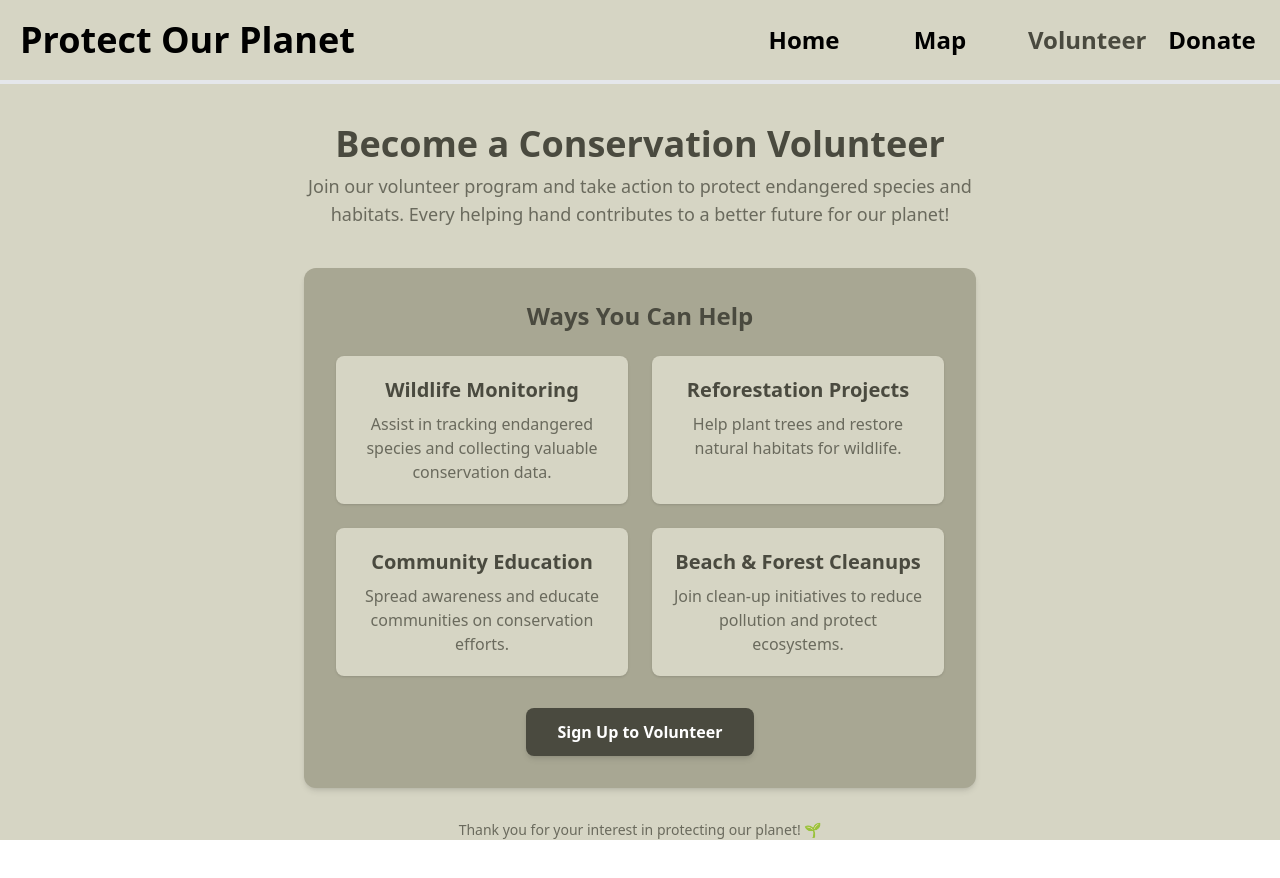
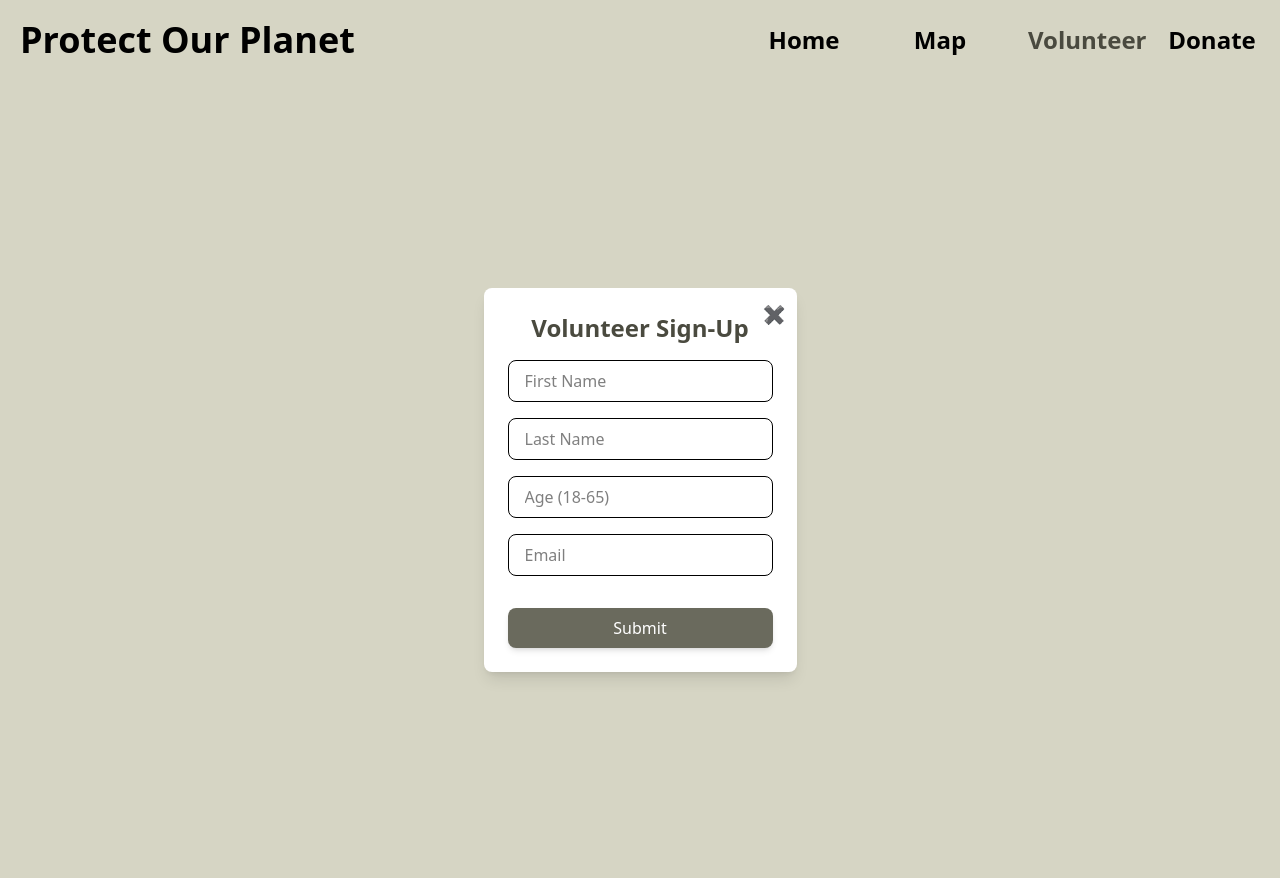
Before and after one commit to AbdelrahmanBekhit/EndangeredAnimal, a React (Vite) app in the folder frontend/: page /volunteer in a window 1280 px wide. Both pictures are taken after a click on the button "Sign Up to Volunteer". Before the commit the page ends 840 px from the top, so only its background shows below. Built offline with nearby package versions, Linux system fonts and the light colour scheme.

Commit message:
Update Volunteer.jsx

```diff
--- a/frontend/src/pages/Volunteer.jsx
+++ b/frontend/src/pages/Volunteer.jsx
@@ -1,8 +1,55 @@
+
+import { useState } from "react";
 import Header from "../components/Header";
 
 function Volunteer() {
+    const [showFormPopup, setShowFormPopup] = useState(false);
+    const [showConfirmationPopup, setShowConfirmationPopup] = useState(false);
+    const [formData, setFormData] = useState({
+        firstName: "",
+        lastName: "",
+        age: "",
+        email: "",
+    });
+
+    const handleChange = (e) => {
+        setFormData({ ...formData, [e.target.name]: e.target.value });
+    };
+
+    const resetForm = () => {
+        setFormData({
+            firstName: "",
+            lastName: "",
+            age: "",
+            email: "",
+        });
+    };
+
+    const handleSubmit = (e) => {
+        e.preventDefault();
+
+        // Age validation (must be between 18 and 65)
+        const age = parseInt(formData.age, 10);
+        if (!formData.firstName || !formData.lastName || !formData.age || !formData.email) {
+            alert("Please fill in all fields.");
+            return;
+        } else if (isNaN(age) || age < 18 || age > 65) {
+            alert("Age must be between 18 and 65.");
+            return;
+        }
+
+        resetForm();
+        setShowFormPopup(false);
+        setShowConfirmationPopup(true);
+    };
+
+    const handleCloseForm = () => {
+        resetForm();
+        setShowFormPopup(false);
+    };
+
     return (
-        <div className="bg-[#d6d5c4] min-h-screen flex flex-col items-center">
+        <div className={`bg-[#d6d5c4] min-h-screen flex flex-col items-center ${showFormPopup || showConfirmationPopup ? "overflow-hidden" : ""}`}>
             <Header />
 
             {/* Page Title */}
@@ -39,10 +86,91 @@ function Volunteer() {
                 </div>
 
                 {/* Volunteer Sign-Up Button */}
-                <button className="mt-8 px-8 py-3 bg-[#4a4a3f] text-white font-bold rounded-lg shadow-md hover:bg-[#3a3a2f]">
+                <button
+                    className="mt-8 px-8 py-3 bg-[#4a4a3f] text-white font-bold rounded-lg shadow-md hover:bg-[#3a3a2f]"
+                    onClick={() => setShowFormPopup(true)}
+                >
                     Sign Up to Volunteer
                 </button>
             </div>
+
+            {/* Pop-up Form (Lowered Position & Reset on Close) */}
+            {showFormPopup && (
+                <div className="absolute top-20 left-0 w-full h-full flex items-center justify-center bg-[#d6d5c4] bg-opacity-90">
+                    <div className="bg-white p-6 rounded-lg shadow-lg text-center max-w-md relative">
+                        {/* Close Button */}
+                        <button
+                            className="absolute top-3 right-3 text-[#6a6a5d] font-bold text-lg hover:text-[#3a3a2f]"
+                            onClick={handleCloseForm}
+                        >
+                            ✖
+                        </button>
+                        <h2 className="text-2xl font-bold text-[#4a4a3f]">Volunteer Sign-Up</h2>
+                        <form onSubmit={handleSubmit} className="mt-4 flex flex-col gap-4">
+                            <input
+                                type="text"
+                                name="firstName"
+                                value={formData.firstName}
+                                onChange={handleChange}
+                                placeholder="First Name"
+                                className="px-4 py-2 border rounded-lg focus:ring-2 focus:ring-[#4a4a3f]"
+                                required
+                            />
+                            <input
+                                type="text"
+                                name="lastName"
+                                value={formData.lastName}
+                                onChange={handleChange}
+                                placeholder="Last Name"
+                                className="px-4 py-2 border rounded-lg focus:ring-2 focus:ring-[#4a4a3f]"
+                                required
+                            />
+                            <input
+                                type="number"
+                                name="age"
+                                value={formData.age}
+                                onChange={handleChange}
+                                placeholder="Age (18-65)"
+                                className="px-4 py-2 border rounded-lg focus:ring-2 focus:ring-[#4a4a3f] appearance-none [&::-webkit-outer-spin-button]:appearance-none [&::-webkit-inner-spin-button]:appearance-none [-moz-appearance:textfield]"
+                                required
+                            />
+                            <input
+                                type="email"
+                                name="email"
+                                value={formData.email}
+                                onChange={handleChange}
+                                placeholder="Email"
+                                className="px-4 py-2 border rounded-lg focus:ring-2 focus:ring-[#4a4a3f]"
+                                required
+                            />
+                            <button
+                                type="submit"
+                                className="mt-4 px-6 py-2 bg-[#6a6a5d] text-white rounded-lg shadow-md hover:bg-[#4a4a3f]"
+                            >
+                                Submit
+                            </button>
+                        </form>
+                    </div>
+                </div>
+            )}
+
+            {/* Confirmation Pop-up */}
+            {showConfirmationPopup && (
+                <div className="absolute top-20 left-0 w-full h-full flex items-center justify-center bg-[#d6d5c4] bg-opacity-90">
+                    <div className="bg-white p-6 rounded-lg shadow-lg text-center max-w-md">
+                        <h2 className="text-2xl font-bold text-[#4a4a3f]">Thank You! 🌱</h2>
+                        <p className="text-[#6a6a5d] mt-2">
+                            We will shortly send you an email.
+                        </p>
+                        <button
+                            className="mt-4 px-6 py-2 bg-[#6a6a5d] text-white rounded-lg shadow-md hover:bg-[#4a4a3f]"
+                            onClick={() => setShowConfirmationPopup(false)}
+                        >
+                            Close
+                        </button>
+                    </div>
+                </div>
+            )}
 
             {/* Footer */}
             <p className="mt-8 text-sm text-[#6a6a5d]">
```
